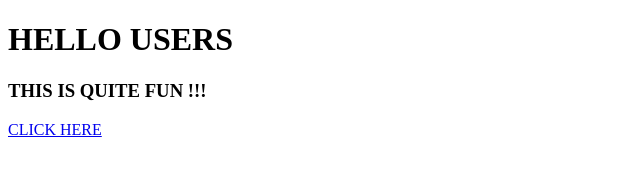
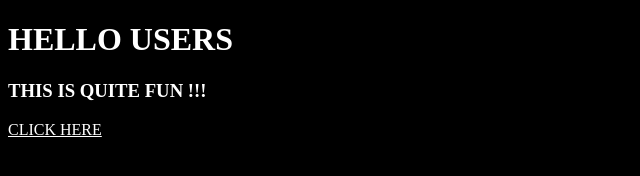
Before and after one commit to Oma3r3/mynodeapp, a website: page index.html in a window 1280 px wide. Shown: the whole page, without its empty margins (0-640 px from the left). Drawn offline with Linux system fonts and the light colour scheme.

Commit message:
Update index.html

```diff
--- a/index.html
+++ b/index.html
@@ -4,6 +4,12 @@
     <meta charset="UTF-8">
     <meta name="viewport" content="width=device-width, initial-scale=1.0">
     <title>Mynodeapp</title>
+    <style>
+      *{
+        background-color: black;
+        color: white;
+      }
+    </style>
 </head>
 <body>
     <h1>HELLO USERS</h1>
```
